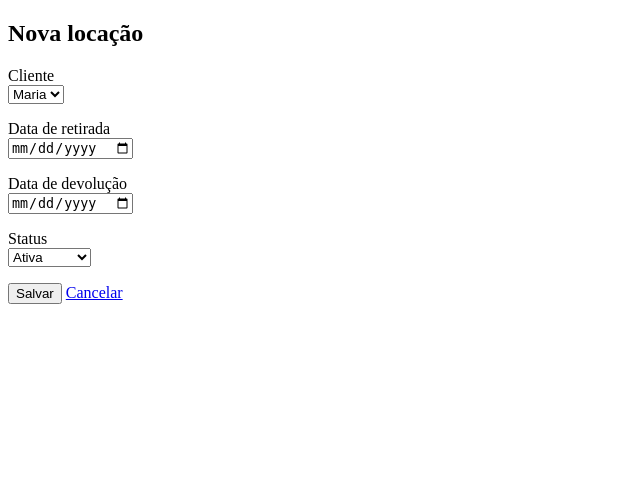
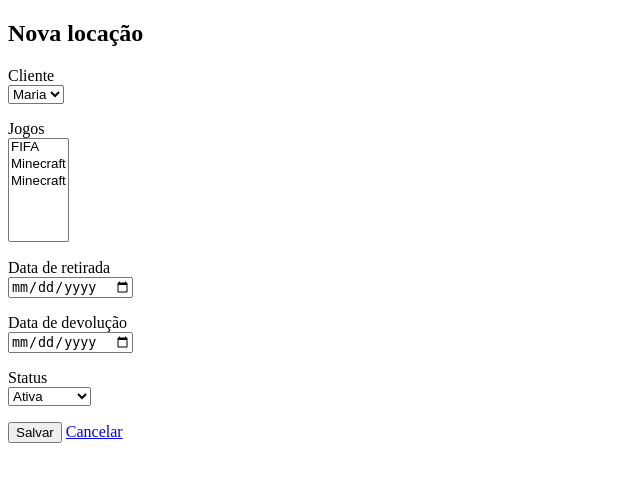
Before and after one commit to HeitorIF/projeto-psi-3bimestre, a Flask app: page /locacoes/nova in a window 1280 px wide. Shown: the part 26-508 px from the top of the page, without its empty margins (0-640 px from the left). Run offline with Flask 3, Linux system fonts and the light colour scheme.

Commit message:
Ajuste final da locação

```diff
--- a/controllers/locacao_controller.py
+++ b/controllers/locacao_controller.py
@@ -1,7 +1,7 @@
 from flask import Blueprint, render_template, request, redirect, url_for
 
 from database import db
-from models import Cliente, Locacao
+from models import Cliente, Jogo, Locacao
 
 locacoes_bp = Blueprint("locacoes", __name__)
 
@@ -15,6 +15,7 @@ def listar_locacoes():
 @locacoes_bp.route("/locacoes/nova", methods=["GET", "POST"])
 def nova_locacao():
     clientes = Cliente.query.order_by(Cliente.nome.asc()).all()
+    jogos = Jogo.query.order_by(Jogo.titulo.asc()).all()
     if request.method == "POST":
         locacao = Locacao(
             cliente_id=request.form["cliente_id"],
@@ -22,29 +23,35 @@ def nova_locacao():
             data_devolucao=request.form["data_devolucao"],
             status=request.form["status"],
         )
+        ids_jogos = request.form.getlist("jogos")
+        locacao.jogos = Jogo.query.filter(Jogo.id.in_(ids_jogos)).all() if ids_jogos else []
         db.session.add(locacao)
         db.session.commit()
         return redirect(url_for("locacoes.listar_locacoes"))
-    return render_template("locacao_form.html", titulo="Nova locação", locacao=None, clientes=clientes)
+    return render_template("locacao_form.html", titulo="Nova locação", locacao=None, clientes=clientes, jogos=jogos)
 
 
 @locacoes_bp.route("/locacoes/<int:id>/editar", methods=["GET", "POST"])
 def editar_locacao(id):
     clientes = Cliente.query.order_by(Cliente.nome.asc()).all()
+    jogos = Jogo.query.order_by(Jogo.titulo.asc()).all()
     locacao = Locacao.query.get_or_404(id)
     if request.method == "POST":
         locacao.cliente_id = request.form["cliente_id"]
         locacao.data_retirada = request.form["data_retirada"]
         locacao.data_devolucao = request.form["data_devolucao"]
         locacao.status = request.form["status"]
+        ids_jogos = request.form.getlist("jogos")
+        locacao.jogos = Jogo.query.filter(Jogo.id.in_(ids_jogos)).all() if ids_jogos else []
         db.session.commit()
         return redirect(url_for("locacoes.listar_locacoes"))
-    return render_template("locacao_form.html", titulo="Editar locação", locacao=locacao, clientes=clientes)
+    return render_template("locacao_form.html", titulo="Editar locação", locacao=locacao, clientes=clientes, jogos=jogos)
 
 
 @locacoes_bp.route("/locacoes/<int:id>/excluir", methods=["POST"])
 def excluir_locacao(id):
     locacao = Locacao.query.get_or_404(id)
+    locacao.jogos = []
     db.session.delete(locacao)
     db.session.commit()
     return redirect(url_for("locacoes.listar_locacoes"))
--- a/templates/locacao_form.html
+++ b/templates/locacao_form.html
@@ -10,6 +10,16 @@
                 {% for cliente in clientes %}
                     <option value="{{ cliente.id }}" {% if locacao and locacao.cliente_id == cliente.id %}selected{% endif %}>
                         {{ cliente.nome }}
+                    </option>
+                {% endfor %}
+            </select>
+        </p>
+        <p>
+            <label>Jogos</label><br>
+            <select name="jogos" multiple size="6" required>
+                {% for jogo in jogos %}
+                    <option value="{{ jogo.id }}" {% if locacao and jogo in locacao.jogos %}selected{% endif %}>
+                        {{ jogo.titulo }}
                     </option>
                 {% endfor %}
             </select>
```
Also changed, not shown: DIARIO.md (+6 -0 lines), templates/locacoes.html (+8 -0 lines), instance/locadora.db.
